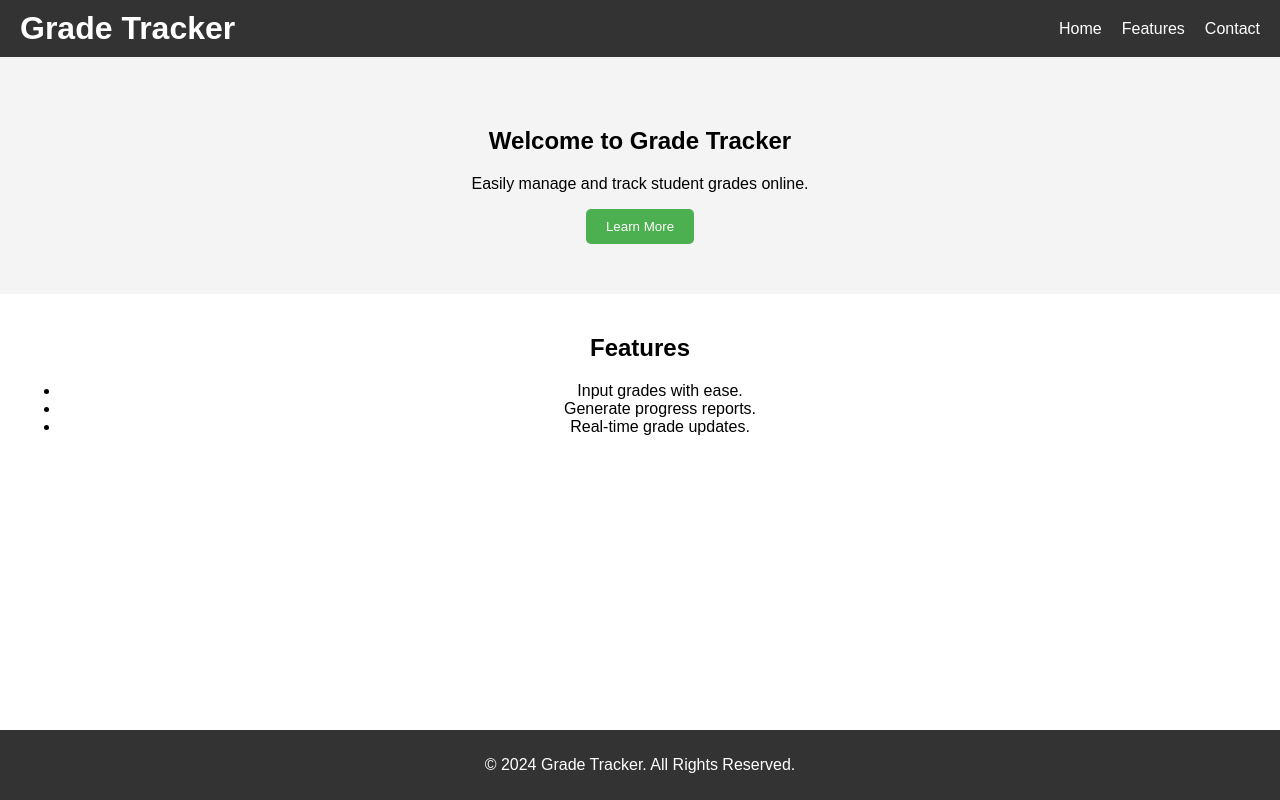
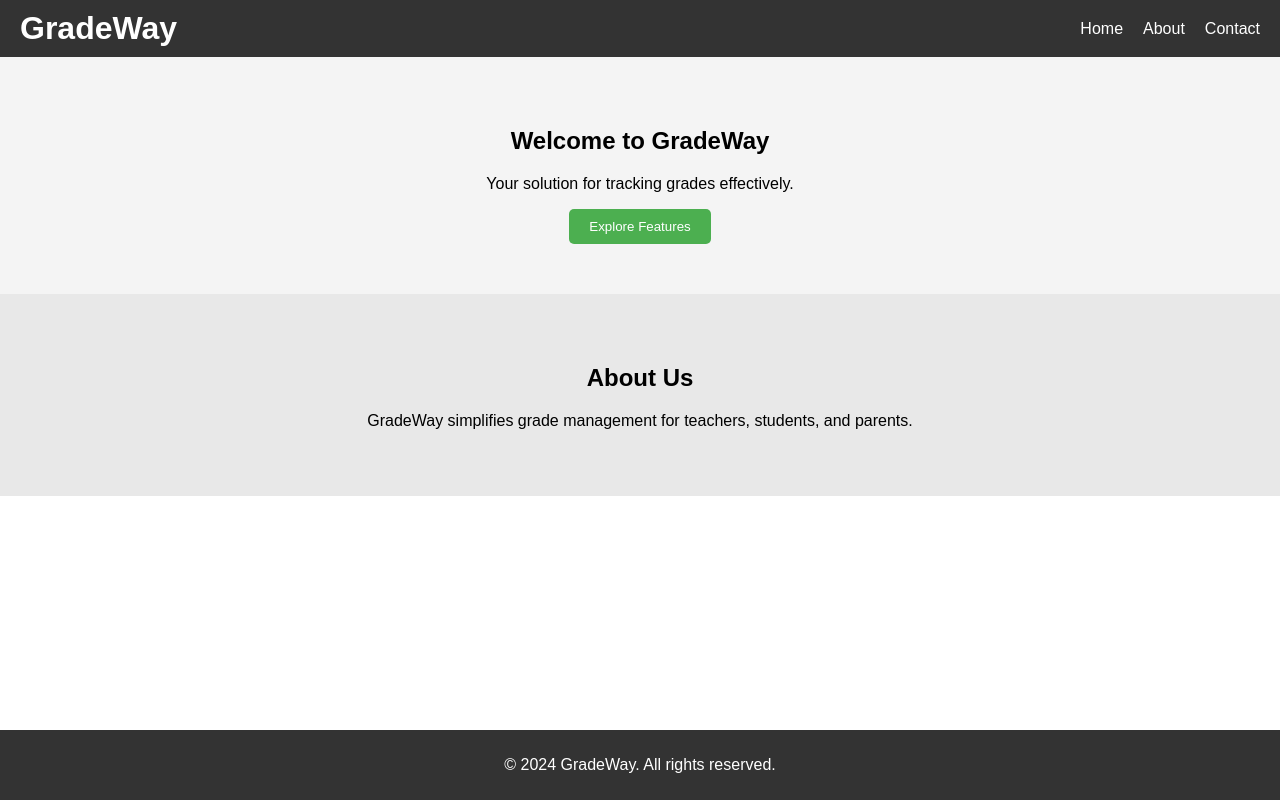
Before and after one commit to flexxgn/GradeTracker, a plain HTML site: page index.html in a window 1280 px wide. Drawn offline with Linux system fonts and the light colour scheme.

Commit message:
Update index.html

```diff
--- a/index.html
+++ b/index.html
@@ -3,38 +3,34 @@
 <head>
   <meta charset="UTF-8">
   <meta name="viewport" content="width=device-width, initial-scale=1.0">
-  <title>Grade Tracker</title>
+  <title>GradeWay Clone</title>
   <link rel="stylesheet" href="styles.css">
 </head>
 <body>
   <header>
-    <h1>Grade Tracker</h1>
+    <h1>GradeWay</h1>
     <nav>
       <ul>
         <li><a href="#home">Home</a></li>
-        <li><a href="#features">Features</a></li>
+        <li><a href="#about">About</a></li>
         <li><a href="#contact">Contact</a></li>
       </ul>
     </nav>
   </header>
 
   <section id="home">
-    <h2>Welcome to Grade Tracker</h2>
-    <p>Easily manage and track student grades online.</p>
-    <button onclick="learnMore()">Learn More</button>
+    <h2>Welcome to GradeWay</h2>
+    <p>Your solution for tracking grades effectively.</p>
+    <button id="explore">Explore Features</button>
   </section>
 
-  <section id="features">
-    <h2>Features</h2>
-    <ul>
-      <li>Input grades with ease.</li>
-      <li>Generate progress reports.</li>
-      <li>Real-time grade updates.</li>
-    </ul>
+  <section id="about">
+    <h2>About Us</h2>
+    <p>GradeWay simplifies grade management for teachers, students, and parents.</p>
   </section>
 
   <footer>
-    <p>&copy; 2024 Grade Tracker. All Rights Reserved.</p>
+    <p>&copy; 2024 GradeWay. All rights reserved.</p>
   </footer>
 
   <script src="script.js"></script>
```
